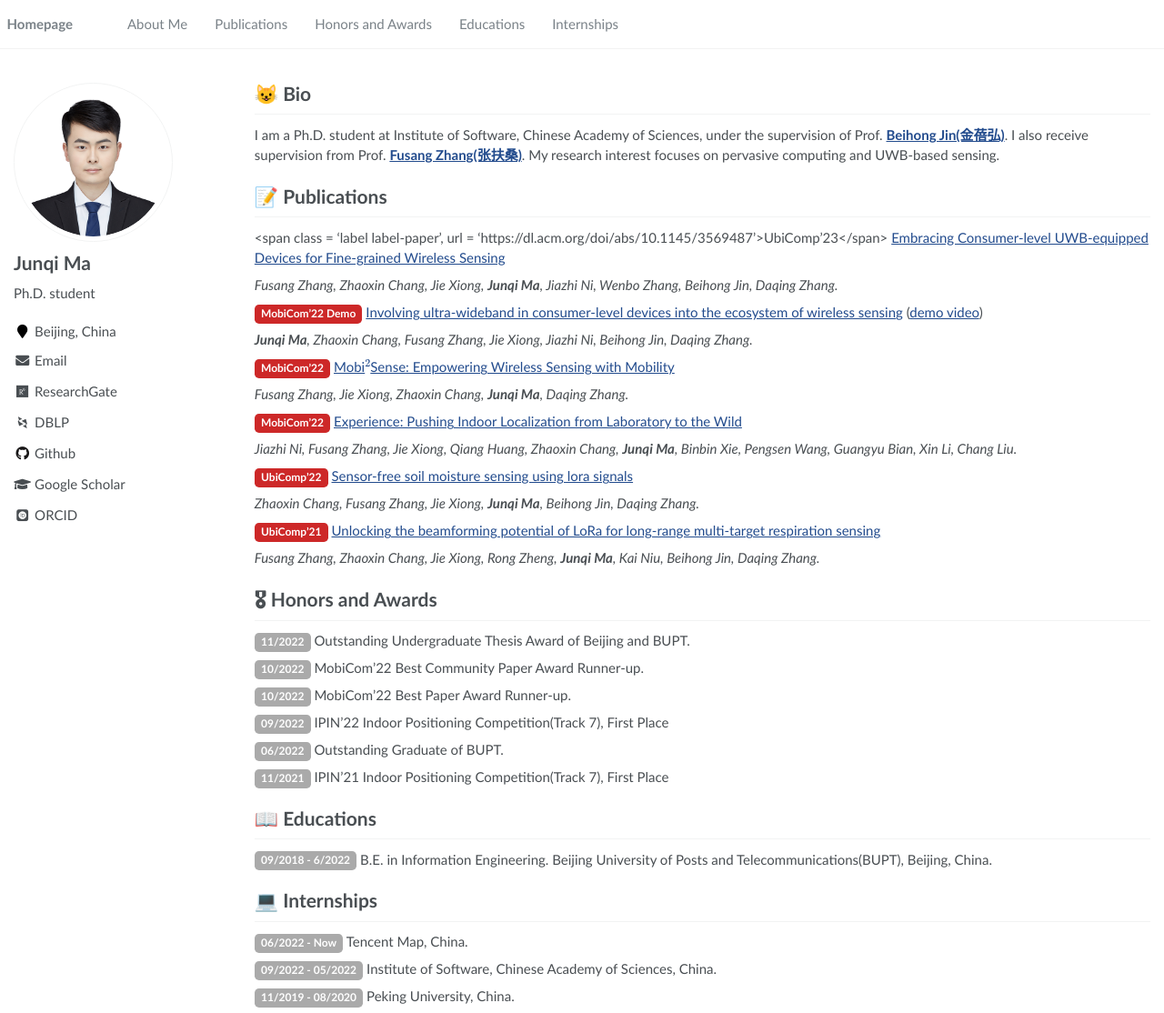
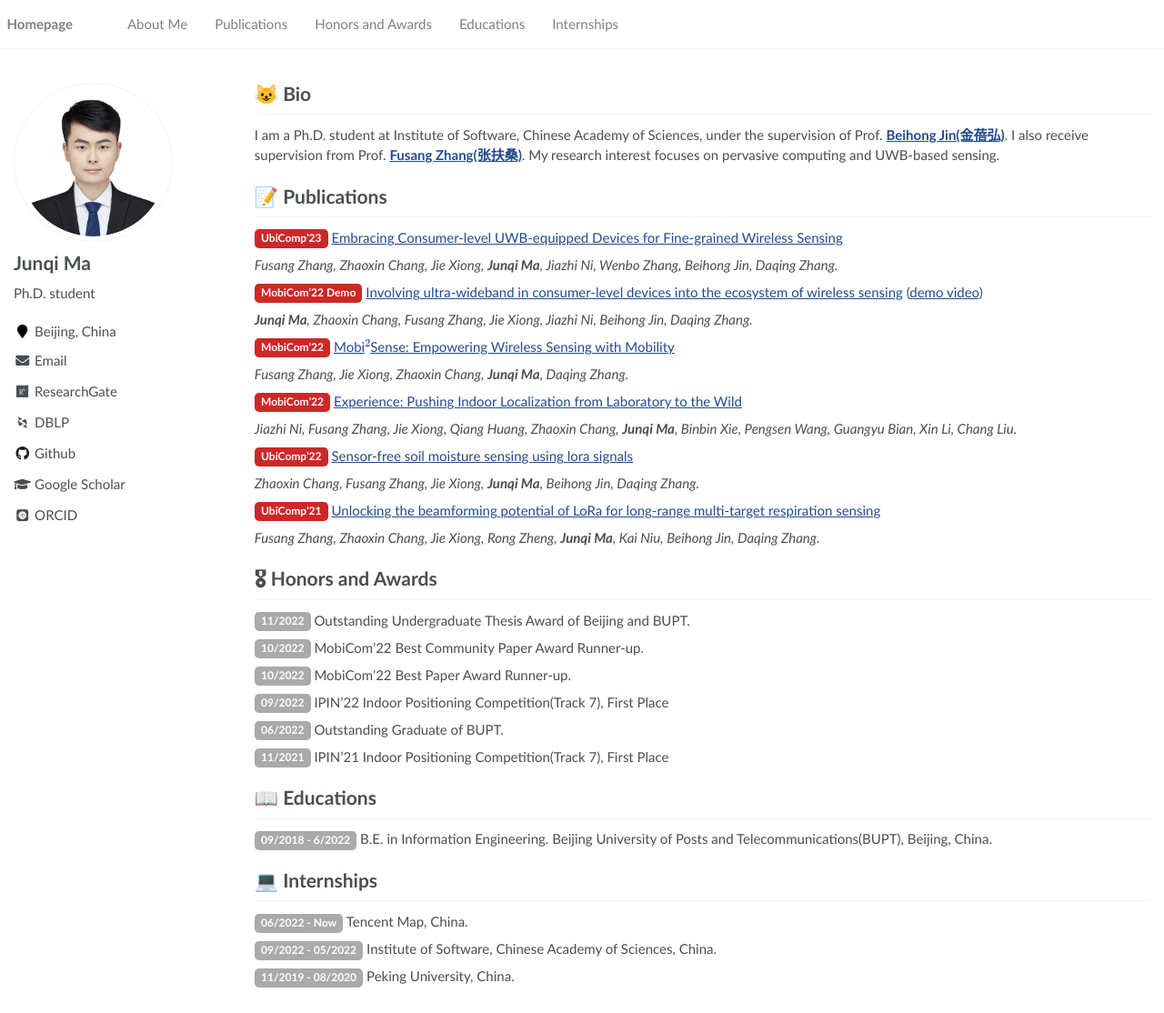
Before and after one commit to junqi-ma/junqi-ma.github.io, a Jekyll site: the page built from _pages/about.md, in a window 1280 px wide and 1114 px high. Shown: the whole window at 91% size. Built offline with Jekyll 4.4.1, drawn with Linux system fonts in a browser that asks for light colours; some web fonts are replaced; formulas are drawn with MathJax 3; part of the change alters nothing that is shown.

Commit message:
Update about.md

```diff
--- a/_pages/about.md
+++ b/_pages/about.md
@@ -49,7 +49,7 @@ redirect_from:
 I am a Ph.D. student at Institute of Software, Chinese Academy of Sciences, under the supervision of Prof. **[Beihong Jin(金蓓弘)](http://work.iscas.ac.cn/index.php/Jinbeihong/index/)**. I also receive supervision from Prof. **[Fusang Zhang(张扶桑)](https://people.ucas.ac.cn/~zhangfusang?language=en)**. My research interest focuses on pervasive computing and UWB-based sensing.
 
 # 📝 Publications
-<span class = 'label label-paper', url = 'https://dl.acm.org/doi/abs/10.1145/3569487'>UbiComp'23</span> [Embracing Consumer-level UWB-equipped Devices for Fine-grained Wireless Sensing](https://dl.acm.org/doi/abs/10.1145/3569487)
+<span class = 'label label-paper' href = 'https://dl.acm.org/doi/abs/10.1145/3569487'>UbiComp'23</span> [Embracing Consumer-level UWB-equipped Devices for Fine-grained Wireless Sensing](https://dl.acm.org/doi/abs/10.1145/3569487)
 
 *Fusang Zhang, Zhaoxin Chang, Jie Xiong, **Junqi Ma**, Jiazhi Ni, Wenbo Zhang, Beihong Jin, Daqing Zhang.*
 
```
